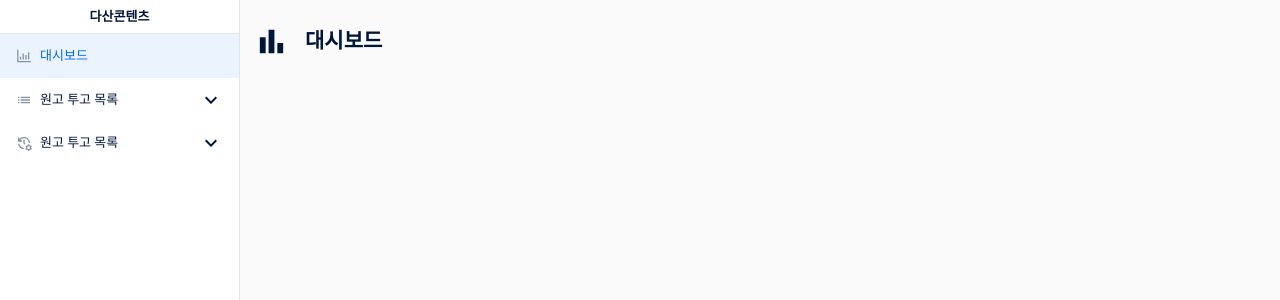
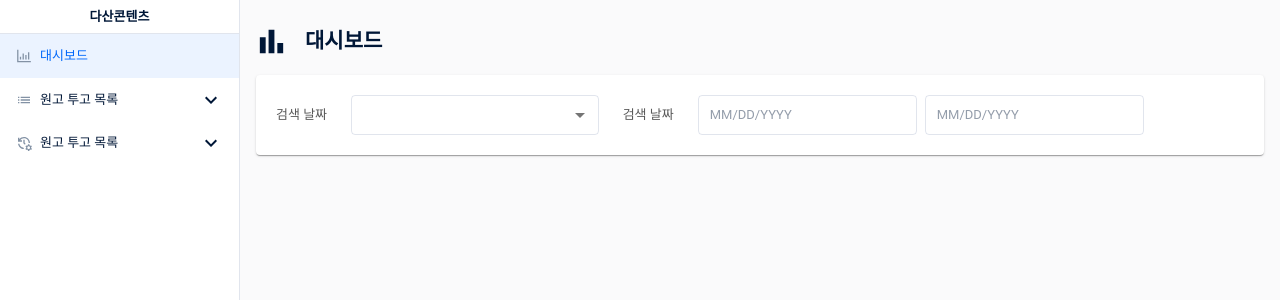
Before and after one commit to haovoanh28/dasanbooks, a React (Create React App) app: page /dashboard in a window 1280 px wide. Shown: the top 300 px of the page. Built offline with nearby package versions, Linux system fonts and the light colour scheme.

Commit message:
update dashboard toolbar

```diff
--- a/package.json
+++ b/package.json
@@ -9,6 +9,7 @@
     "@emotion/styled": "^11.11.0",
     "@mui/icons-material": "^5.15.10",
     "@mui/material": "^5.15.10",
+    "@mui/x-date-pickers": "^6.19.4",
     "@tanstack/react-query": "^5.20.5",
     "@tanstack/react-table": "^8.12.0",
     "@testing-library/jest-dom": "^5.17.0",
@@ -19,6 +20,7 @@
     "@types/react": "^18.2.55",
     "@types/react-dom": "^18.2.19",
     "axios": "^1.6.7",
+    "dayjs": "^1.11.10",
     "lodash": "^4.17.21",
     "react": "^18.2.0",
     "react-arborist": "^3.4.0",
--- a/src/App.tsx
+++ b/src/App.tsx
@@ -1,15 +1,19 @@
 import ThemeCustomization from "base/themes";
 import AppRoutes from "base/routes";
 import { QueryClient, QueryClientProvider } from "@tanstack/react-query";
+import { LocalizationProvider } from "@mui/x-date-pickers";
+import { AdapterDayjs } from "@mui/x-date-pickers/AdapterDayjs";
 
 const queryClient = new QueryClient();
 
 function App() {
   return (
     <QueryClientProvider client={queryClient}>
-      <ThemeCustomization>
-        <AppRoutes />
-      </ThemeCustomization>
+      <LocalizationProvider dateAdapter={AdapterDayjs}>
+        <ThemeCustomization>
+          <AppRoutes />
+        </ThemeCustomization>
+      </LocalizationProvider>
     </QueryClientProvider>
   );
 }
--- a/src/dashboard/pages/MainPage.tsx
+++ b/src/dashboard/pages/MainPage.tsx
@@ -1,11 +1,17 @@
-import { Box, Typography } from "@mui/material";
+import { Box, Typography, Card, CardContent } from "@mui/material";
 import PageHeader from "base/components/PageHeader";
 import { BarChart } from "@mui/icons-material";
+import Toolbar from "./Toolbar";
 
 const MainPage = () => {
   return (
     <Box>
       <PageHeader pageTitle="대시보드" pageIcon={BarChart} />
+      <Card>
+        <CardContent>
+          <Toolbar />
+        </CardContent>
+      </Card>
     </Box>
   );
 };
--- /dev/null
+++ b/src/dashboard/pages/Toolbar.tsx
@@ -0,0 +1,30 @@
+import { Box, Grid, InputLabel, MenuItem, Select } from "@mui/material";
+import { DatePicker } from "@mui/x-date-pickers";
+
+const Toolbar = () => {
+  return (
+    <Grid container alignItems={"center"} gap={3}>
+      <Grid item xs={4}>
+        <Box sx={{ display: "flex", gap: 3, alignItems: "center" }}>
+          <InputLabel>검색 날짜</InputLabel>
+          <Select displayEmpty sx={{ flex: 1 }}>
+            <MenuItem value={10}>Ten</MenuItem>
+            <MenuItem value={20}>Twenty</MenuItem>
+            <MenuItem value={30}>Thirty</MenuItem>
+          </Select>
+        </Box>
+      </Grid>
+      <Grid item xs={7}>
+        <Box sx={{ display: "flex", gap: 3, alignItems: "center" }}>
+          <InputLabel>검색 날짜</InputLabel>
+          <Box sx={{ display: "flex", gap: 1 }}>
+            <DatePicker />
+            <DatePicker />
+          </Box>
+        </Box>
+      </Grid>
+    </Grid>
+  );
+};
+
+export default Toolbar;
```
Also changed, not shown: src/dashboard/pages/Body.tsx (added, +11 -0 lines), 2 other files (tests, documents, lock files or other folders).
